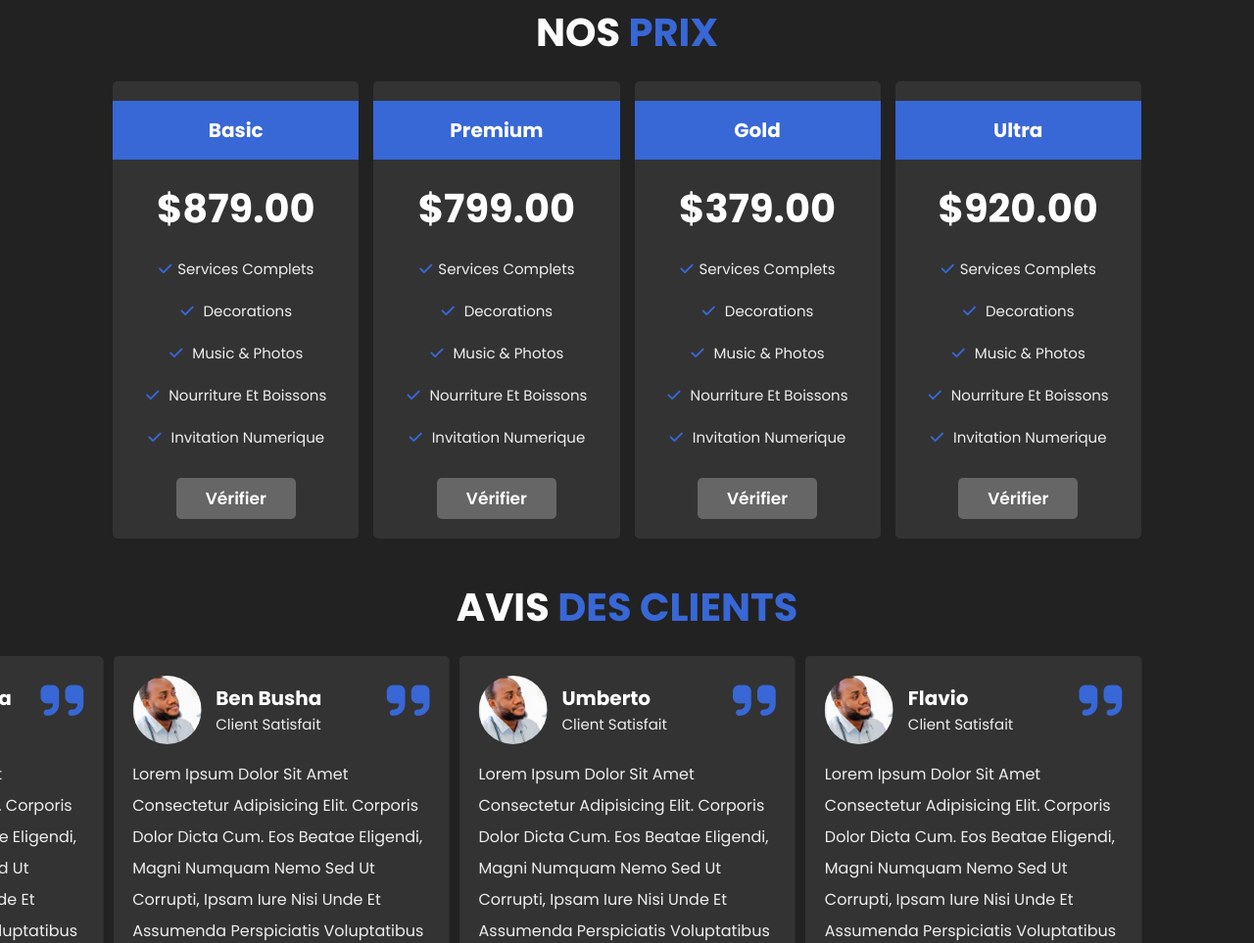
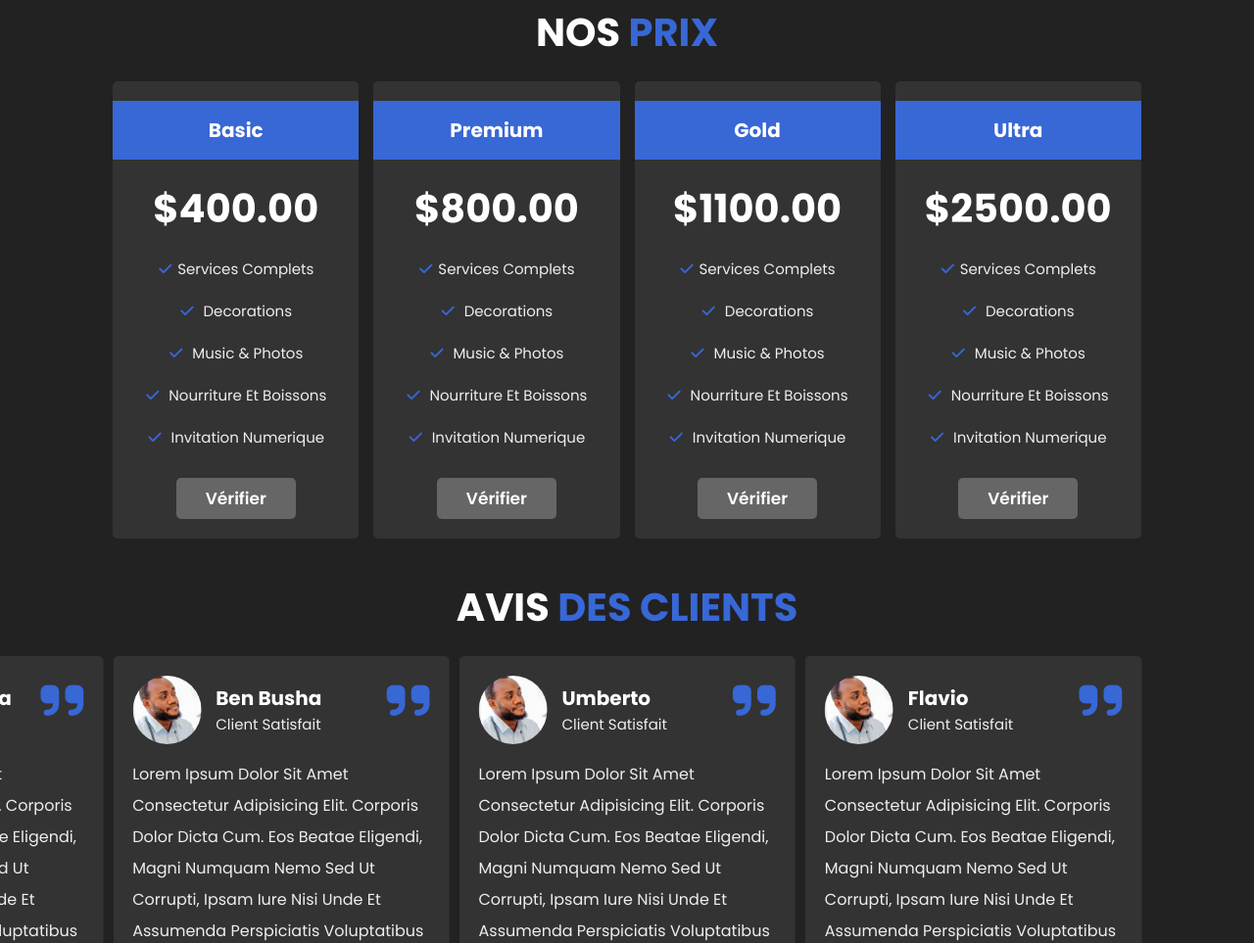
Before and after one commit to RubenLUBASA/Event---Projet_chef_d-ouvre, a plain HTML site: page index.html in a window 1280 px wide. Shown: the part 3312-4275 px from the top of the page at 98% size. Drawn offline with nearby package versions, Linux system fonts and the light colour scheme.

Commit message:
deuxieme commit

```diff
--- a/index.html
+++ b/index.html
@@ -276,7 +276,7 @@
       <div class="box-container">
         <div class="box">
           <h3 class="title">basic</h3>
-          <h3 class="amount">$879.00</h3>
+          <h3 class="amount">$400.00</h3>
           <ul>
             <li><i class="fas fa-check"></i>services complets</li>
             <li><i class="fas fa-check"></i> decorations</li>
@@ -289,7 +289,7 @@
 
         <div class="box">
           <h3 class="title">premium</h3>
-          <h3 class="amount">$799.00</h3>
+          <h3 class="amount">$800.00</h3>
           <ul>
             <li><i class="fas fa-check"></i>services complets</li>
             <li><i class="fas fa-check"></i> decorations</li>
@@ -302,7 +302,7 @@
 
         <div class="box">
           <h3 class="title">gold</h3>
-          <h3 class="amount">$379.00</h3>
+          <h3 class="amount">$1100.00</h3>
           <ul>
             <li><i class="fas fa-check"></i>services complets</li>
             <li><i class="fas fa-check"></i> decorations</li>
@@ -315,7 +315,7 @@
 
         <div class="box">
           <h3 class="title">ultra</h3>
-          <h3 class="amount">$920.00</h3>
+          <h3 class="amount">$2500.00</h3>
           <ul>
             <li><i class="fas fa-check"></i>services complets</li>
             <li><i class="fas fa-check"></i> decorations</li>
```
